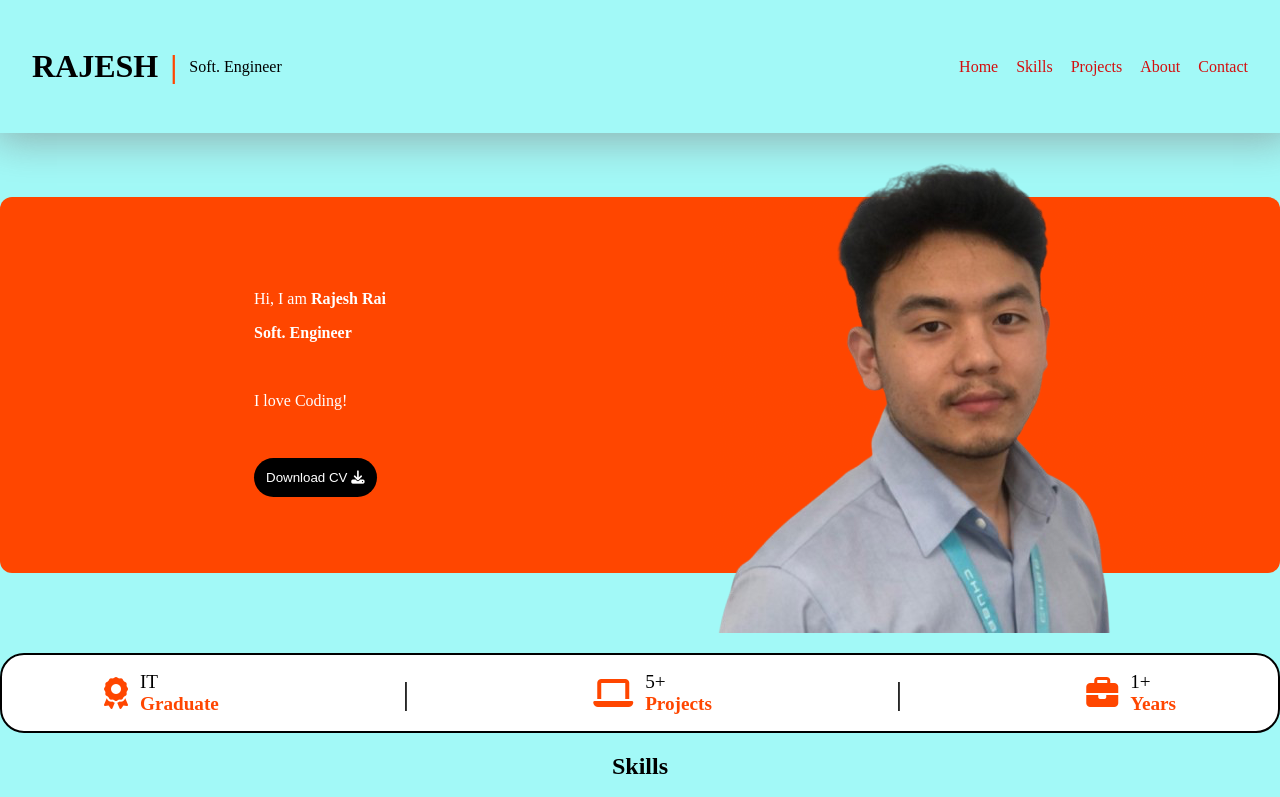
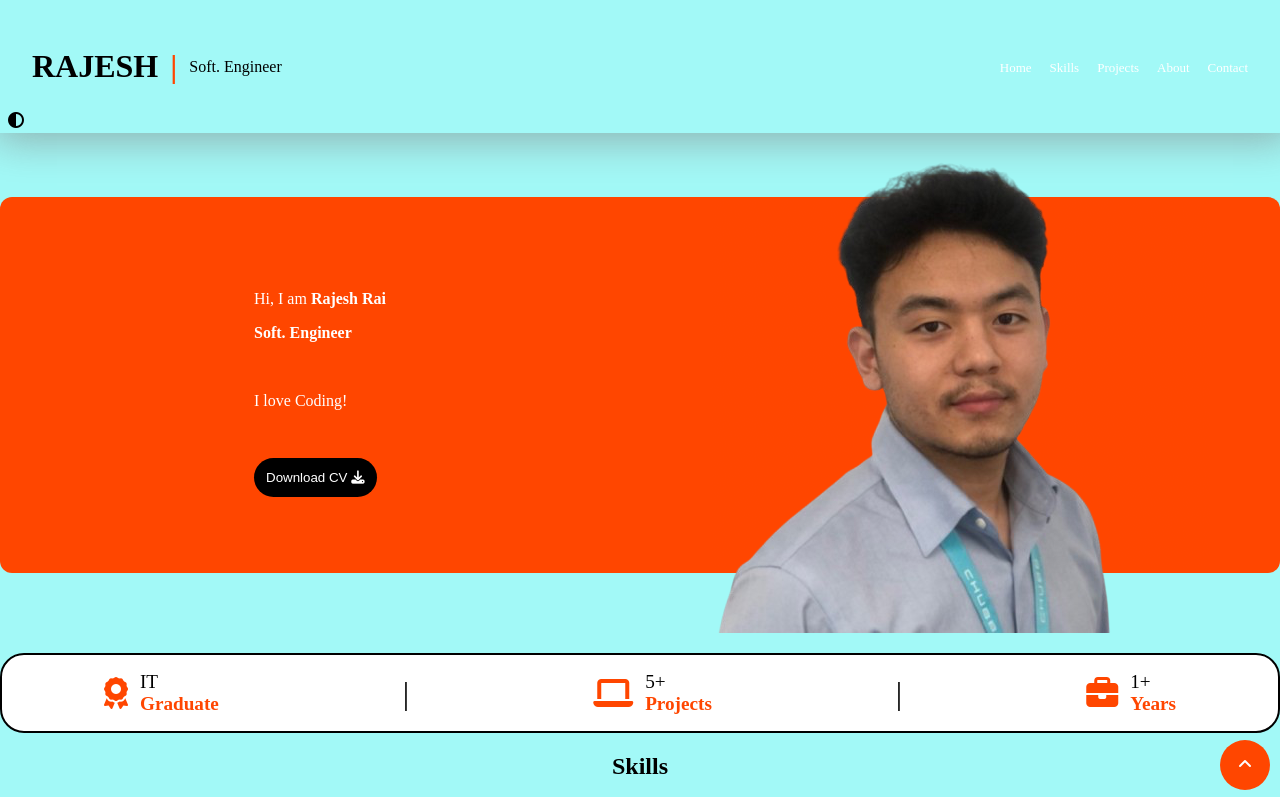
Before and after one commit to Rarai365/html-portfolio, a plain HTML site: page index.html in a window 1280 px wide. Shown: the top 797 px of the page. Drawn offline with Linux system fonts and the light colour scheme.

Commit message:
added dark mode feature

```diff
--- a/index.html
+++ b/index.html
@@ -15,6 +15,15 @@
     />
   </head>
   <body>
+    <!-- this is for Dark Model Toggle -->
+
+    <label class="dark-mode-toggle" for="dark-mode">
+      <i class="fa-solid fa-circle-half-stroke"></i>
+    </label>
+
+    <input type="checkbox" id="dark-mode" />
+
+    <div class="wrapper-container">
       <header>
         <!-- This is a navbar -->
         <nav>
@@ -320,7 +329,6 @@
         </div>
       </section>
 
-
       <section id="about-me" class="about-me-container-1">
         <center><h4>About me</h4></center>
         <div class="test">
@@ -330,9 +338,9 @@
           <div class="about-me-text">
             <h4>Rajesh Rai</h4>
             <p>
-            Lorem ipsum dolor, sit amet consectetur adipisicing elit. Sed fugit,
-            dignissimos, ipsam reprehenderit suscipit voluptatibus quam ipsa
-            itaque sunt amet officia magni eaque sint incidunt cumque qui
+              Lorem ipsum dolor, sit amet consectetur adipisicing elit. Sed
+              fugit, dignissimos, ipsam reprehenderit suscipit voluptatibus quam
+              ipsa itaque sunt amet officia magni eaque sint incidunt cumque qui
               inventore ducimus iure.
             </p>
           </div>
@@ -394,6 +402,6 @@
       <div class="go-to-top">
         <a href="#home"><i class="fa-solid fa-angle-up"></i></a>
       </div>
-
+    </div>
   </body>
 </html>
--- a/style.css
+++ b/style.css
@@ -11,6 +11,11 @@ body {
   --border-color: black;
   --primary-color: #ff4600;
   --box-shadow: 4px -2px 40px 9px rgba(128, 128, 129, 0.625);
+
+  /* dark mode color */
+  --dark-bg-color: black;
+  --dark-text-color: white;
+  --dark-border-color: white;
 }
 
 .flex-container {
@@ -259,7 +264,6 @@ body {
   margin: -12px;
 }
 
-
 .about-me-container-1 {
   background-color: rgb(195, 197, 219);
 }
@@ -279,6 +283,7 @@ body {
 
 .test {
   display: flex;
+}
 
 /* get-in-touch-container */
 
@@ -298,7 +303,7 @@ body {
 /* this is footer container */
 
 .footer-container {
-  background-color: var(--text-color);
+  /* background-color: var(--text-color); */
   color: white;
   align-items: start;
 }
@@ -316,7 +321,7 @@ body {
 }
 
 footer {
-  background-color: var(--text-color);
+  background-color: black;
 }
 
 .center-container {
@@ -341,5 +346,26 @@ go to top section */
 .go-to-top a {
   text-decoration: none;
   color: white;
+}
 
+/* dark mode */
+
+#dark-mode {
+  display: none;
 }
+
+.dark-mode-toggle {
+  position: fixed;
+  top: 7rem;
+  left: 8px;
+  cursor: pointer;
+}
+
+.wrapper-container {
+  background-color: var(--bg-color);
+  color: var(--text-color);
+}
+#dark-mode:checked ~ .wrapper-container {
+  --bg-color: var(--dark-bg-color);
+  --text-color: var(--dark-text-color);
+}
```
Lines whose indentation alone changed are shown as unchanged.
